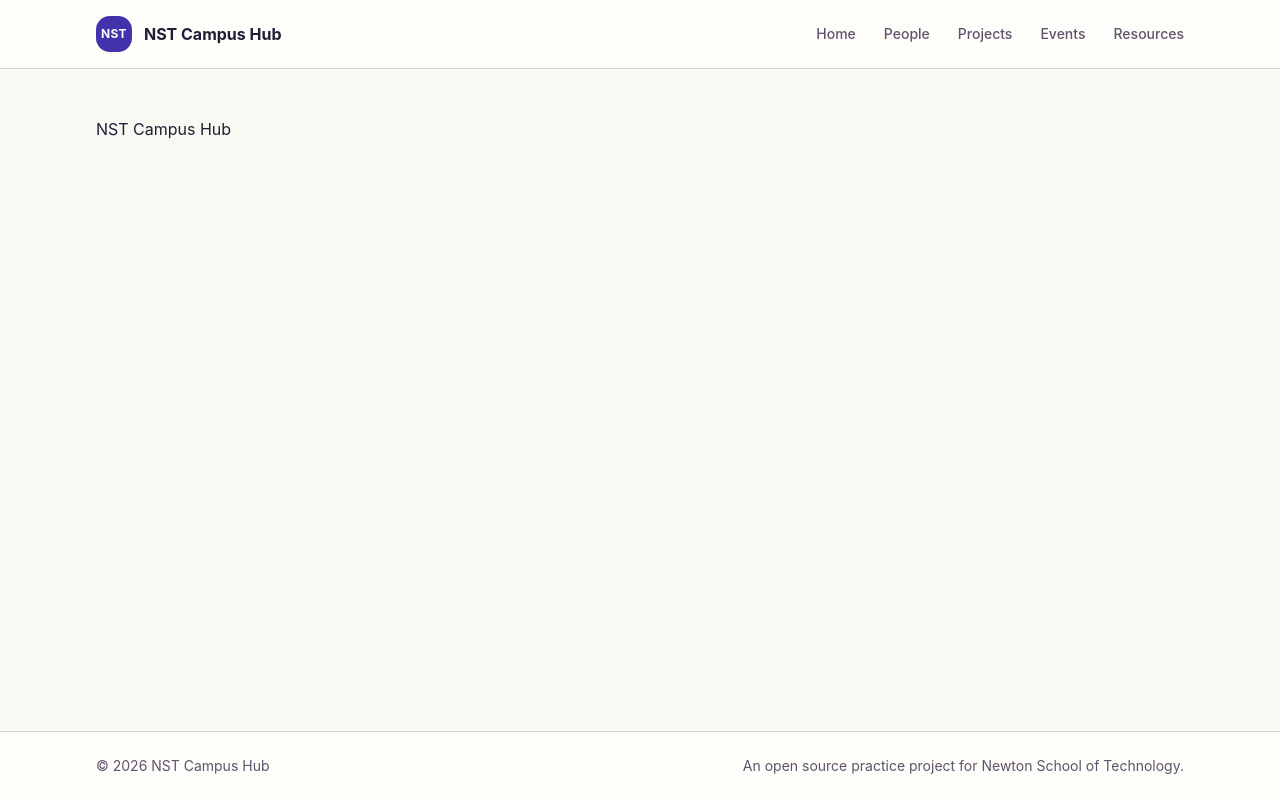
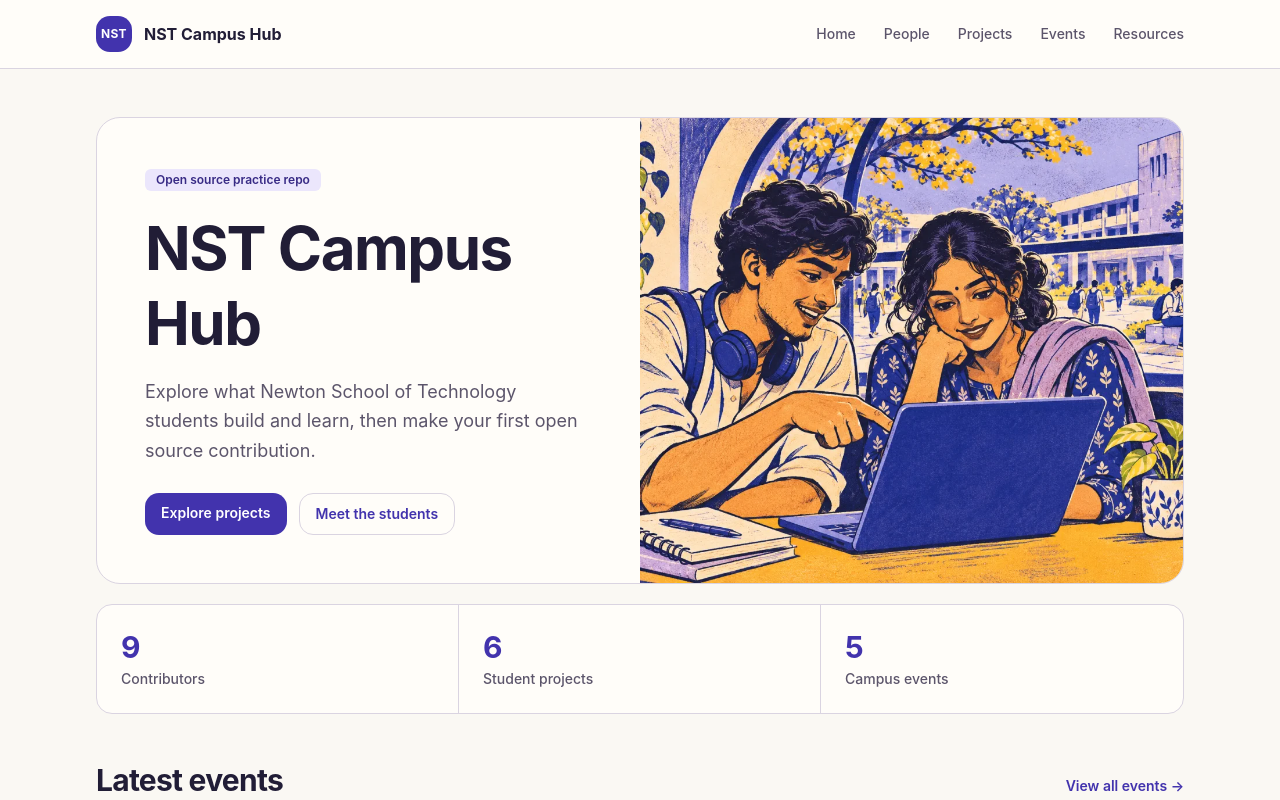
Before and after one commit to onlykushalll/nst-campus-hub, a Next.js app: page / in a window 1280 px wide. Shown: the top 800 px of the page. Built offline with nearby package versions, Linux system fonts and the light colour scheme.

Commit message:
feat: build campus home and latest events

```diff
--- a/app/page.tsx
+++ b/app/page.tsx
@@ -1,3 +1,60 @@
-export default function HomePage() {
-  return <h1>NST Campus Hub</h1>;
+import Image from "next/image";
+import Link from "next/link";
+import { EventCard } from "@/components/event-card";
+import { Badge } from "@/components/ui/badge";
+import { getEvents, getProjects, getStudents } from "@/lib/data";
+import campusIllustration from "@/public/campus-collaboration.webp";
+
+export default async function HomePage() {
+  const [students, projects, events] = await Promise.all([getStudents(), getProjects(), getEvents()]);
+
+  const stats = [
+    { label: "Contributors", count: students.length },
+    { label: "Student projects", count: projects.length },
+    { label: "Campus events", count: events.length },
+  ];
+
+  return (
+    <>
+      <section className="grid overflow-hidden rounded-3xl border border-border bg-card lg:grid-cols-2">
+        <div className="self-center p-6 sm:p-10 lg:p-12">
+          <Badge variant="secondary" className="mb-5">Open source practice repo</Badge>
+          <h1 className="text-4xl leading-tight font-bold tracking-tight sm:text-5xl lg:text-6xl">NST Campus Hub</h1>
+          <p className="mt-4 max-w-lg text-base leading-relaxed text-muted-foreground sm:text-lg">
+            Explore what Newton School of Technology students build and learn, then make your first open source contribution.
+          </p>
+          <div className="mt-7 flex flex-wrap gap-3">
+            <Link href="/projects" className="rounded-lg bg-primary px-4 py-2.5 text-sm font-semibold text-primary-foreground hover:bg-primary/90">Explore projects</Link>
+            <Link href="/people" className="rounded-lg border border-border px-4 py-2.5 text-sm font-semibold text-primary hover:bg-secondary">Meet the students</Link>
+          </div>
+        </div>
+        <Image
+          src={campusIllustration}
+          alt="Campus illustration"
+          preload
+          sizes="(min-width: 72rem) 34rem, (min-width: 64rem) 50vw, 100vw"
+          className="aspect-[3/2] h-full w-full object-cover"
+        />
+      </section>
+
+      <dl className="mt-5 grid grid-cols-1 divide-y divide-border rounded-2xl border border-border bg-card min-[28rem]:grid-cols-3 min-[28rem]:divide-x min-[28rem]:divide-y-0">
+        {stats.map(({ label, count }) => (
+          <div key={label} className="flex flex-row-reverse items-center justify-end gap-3 px-5 py-3 min-[28rem]:flex-col-reverse min-[28rem]:items-start min-[28rem]:gap-1 sm:p-6">
+            <dt className="text-sm font-medium text-muted-foreground">{label}</dt>
+            <dd className="text-2xl font-bold tracking-tight text-primary sm:text-3xl">{count}</dd>
+          </div>
+        ))}
+      </dl>
+
+      <section className="mt-10 sm:mt-12" aria-labelledby="latest-events">
+        <div className="mb-4 flex flex-wrap items-baseline justify-between gap-3">
+          <h2 id="latest-events" className="text-2xl font-bold tracking-tight sm:text-3xl">Latest events</h2>
+          <Link href="/events" className="text-sm font-semibold text-primary underline-offset-4 hover:underline">View all events <span aria-hidden="true">→</span></Link>
+        </div>
+        <ul className="grid gap-4 md:grid-cols-3">
+          {events.slice(0, 3).map((event) => <li key={event.slug}><EventCard event={event} heading="h3" /></li>)}
+        </ul>
+      </section>
+    </>
+  );
 }
```
Also changed, not shown: public/campus-collaboration.webp (added).
